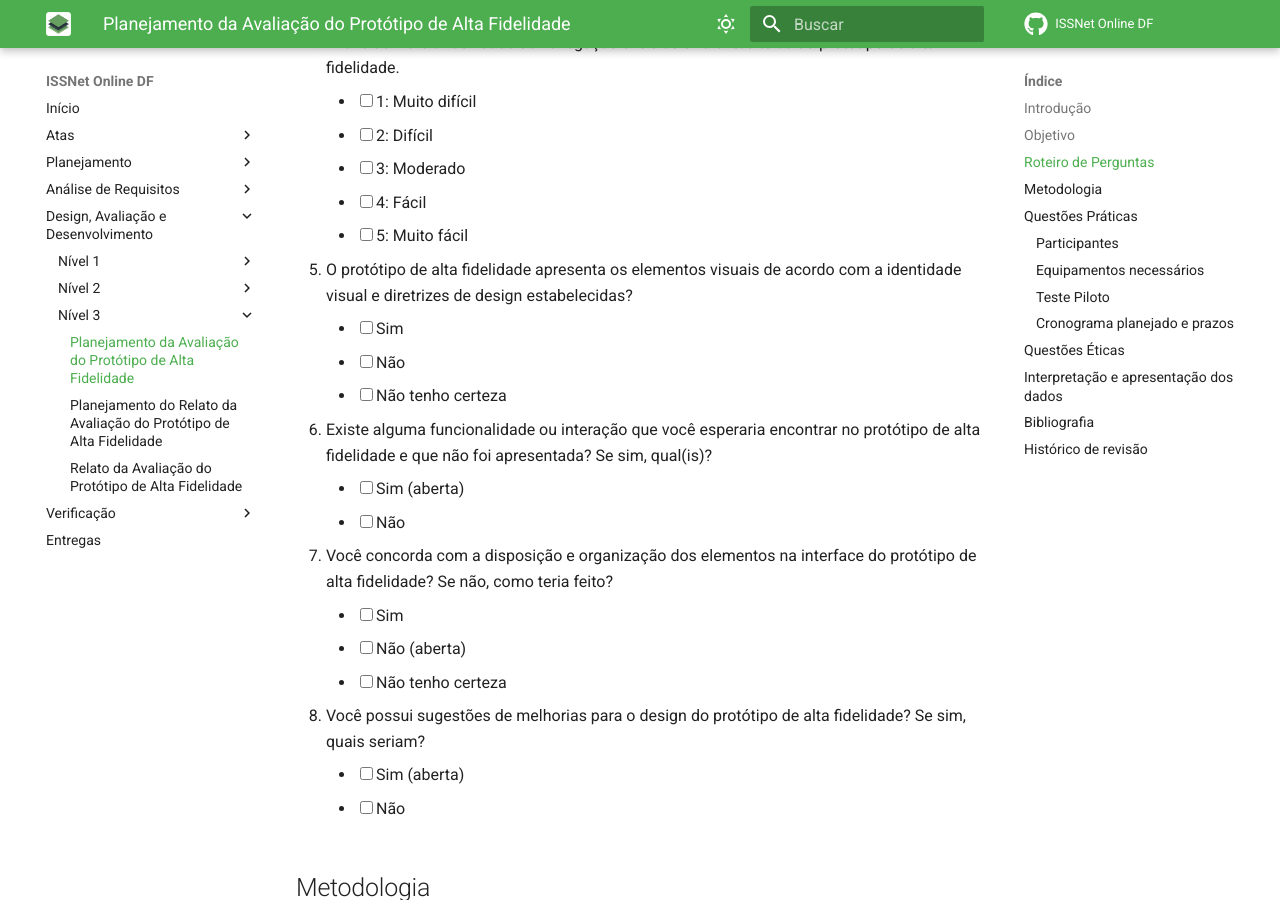
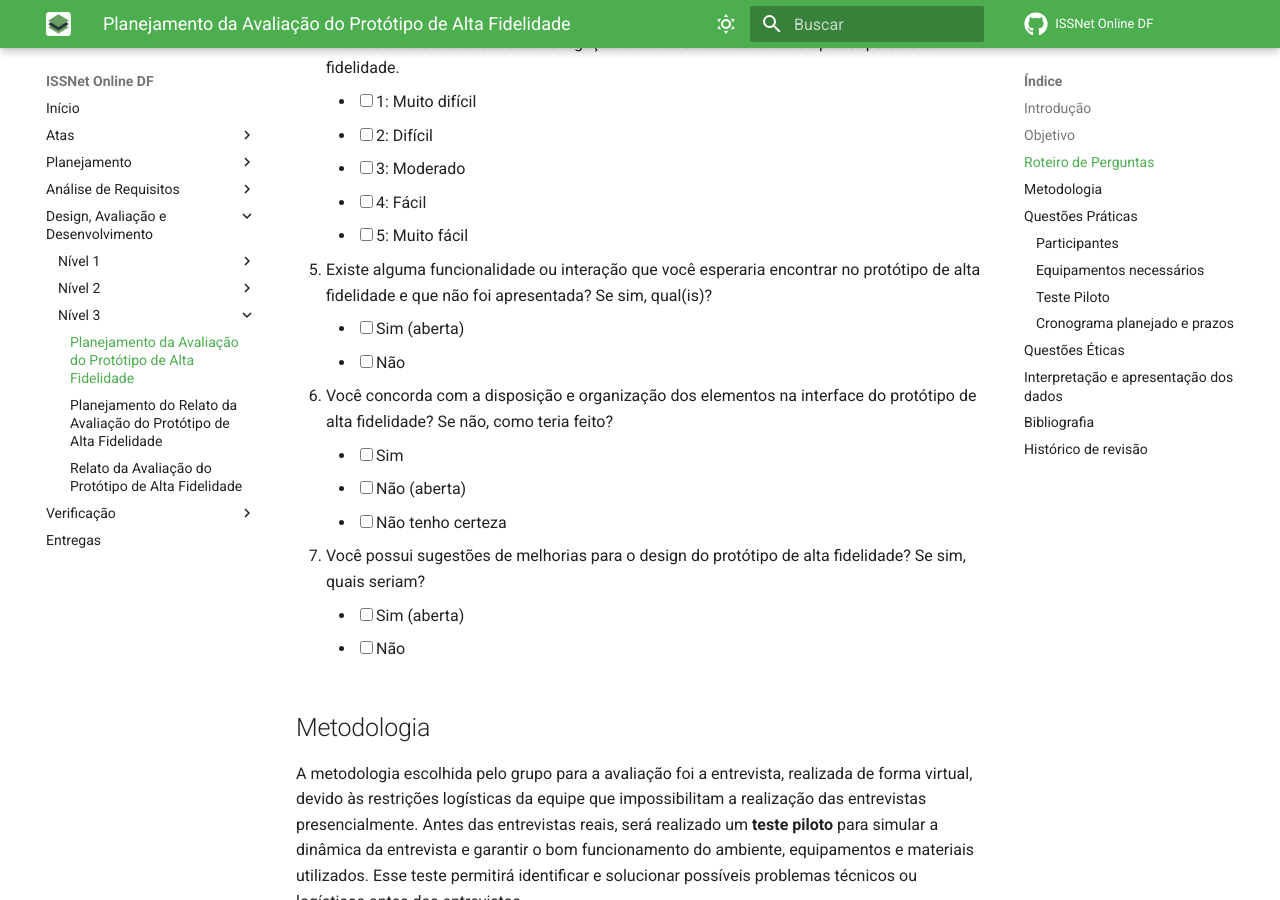
Before and after one commit to Interacao-Humano-Computador/2023.1-ISSNet, an MkDocs documentation site: the page built from gitpages/docs/design_avaliacao_desenvolvimento/nivel3/plan_avaliacao_altafidelidade.md, in a window 1280 px wide and 900 px high, scrolled down 2200 px. Built offline with MkDocs 1.6.1 and Material for MkDocs 9.7.7, drawn with Linux system fonts in a browser that asks for light colours; comment, search, counter and statistics services are not loaded.

Commit message:
:floppy_disk: corrigindo erro mdp

```diff
--- a/gitpages/docs/design_avaliacao_desenvolvimento/nivel3/plan_avaliacao_altafidelidade.md
+++ b/gitpages/docs/design_avaliacao_desenvolvimento/nivel3/plan_avaliacao_altafidelidade.md
@@ -57,14 +57,6 @@ Em seguida, o entrevistador prosseguirá para a etapa de perguntas planejadas:
       <li><input type="checkbox" id="opcao14" name="opcao14" value="3"><label for="opcao14">3: Moderado</label></li>
       <li><input type="checkbox" id="opcao15" name="opcao15" value="4"><label for="opcao15">4: Fácil</label></li>
       <li><input type="checkbox" id="opcao16" name="opcao16" value="5"><label for="opcao16">5: Muito fácil</label></li>
-    </ul>
-  </li>
-  <li>
-    <p>O protótipo de alta fidelidade apresenta os elementos visuais de acordo com a identidade visual e diretrizes de design estabelecidas?</p>
-    <ul>
-      <li><input type="checkbox" id="opcao17" name="opcao17" value="Sim"><label for="opcao17">Sim</label></li>
-      <li><input type="checkbox" id="opcao18" name="opcao18" value="Não"><label for="opcao18">Não</label></li>
-      <li><input type="checkbox" id="opcao19" name="opcao19" value="Não tenho certeza"><label for="opcao19">Não tenho certeza</label></li>
     </ul>
   </li>
   <li>
```
